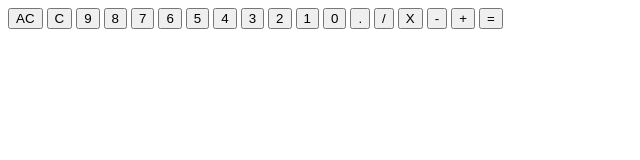
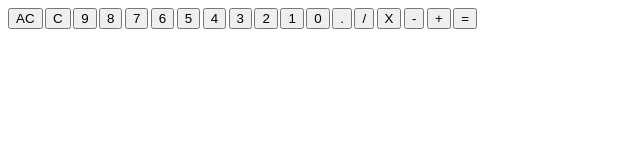
Before and after one commit to bribeyerl/calculator, a plain HTML site: page index.html in a window 1280 px wide. Shown: the whole page, without its empty margins (0-640 px from the left). Drawn offline with Linux system fonts and the light colour scheme.

Commit message:
Add main font style

```diff
--- a/index.html
+++ b/index.html
@@ -4,6 +4,9 @@
     <meta charset="UTF-8">
     <meta http-equiv="X-UA-Compatible" content="IE=edge">
     <meta name="viewport" content="width=device-width, initial-scale=1.0">
+    <link rel="preconnect" href="https://fonts.googleapis.com">
+    <link rel="preconnect" href="https://fonts.gstatic.com" crossorigin>
+    <link href="https://fonts.googleapis.com/css2?family=Roboto&display=swap" rel="stylesheet">
     <link rel="stylesheet" href="style.css">
     <title>Calculator</title>
 </head>
--- a/style.css
+++ b/style.css
@@ -0,0 +1,13 @@
+/* Main style */
+html {
+    font-size: 10px;
+    font-family: 'Roboto', sans-serif;
+}
+
+/* Layout */
+
+
+/* Other styling */
+
+
+/* Mobile */
```
